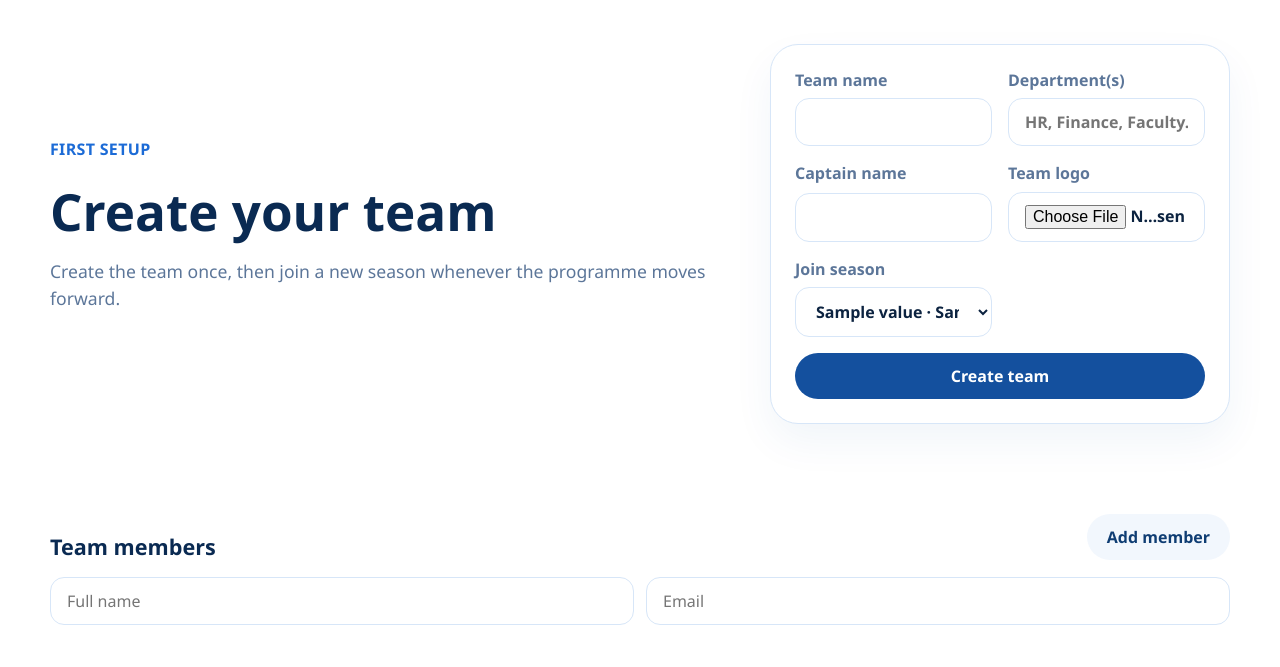
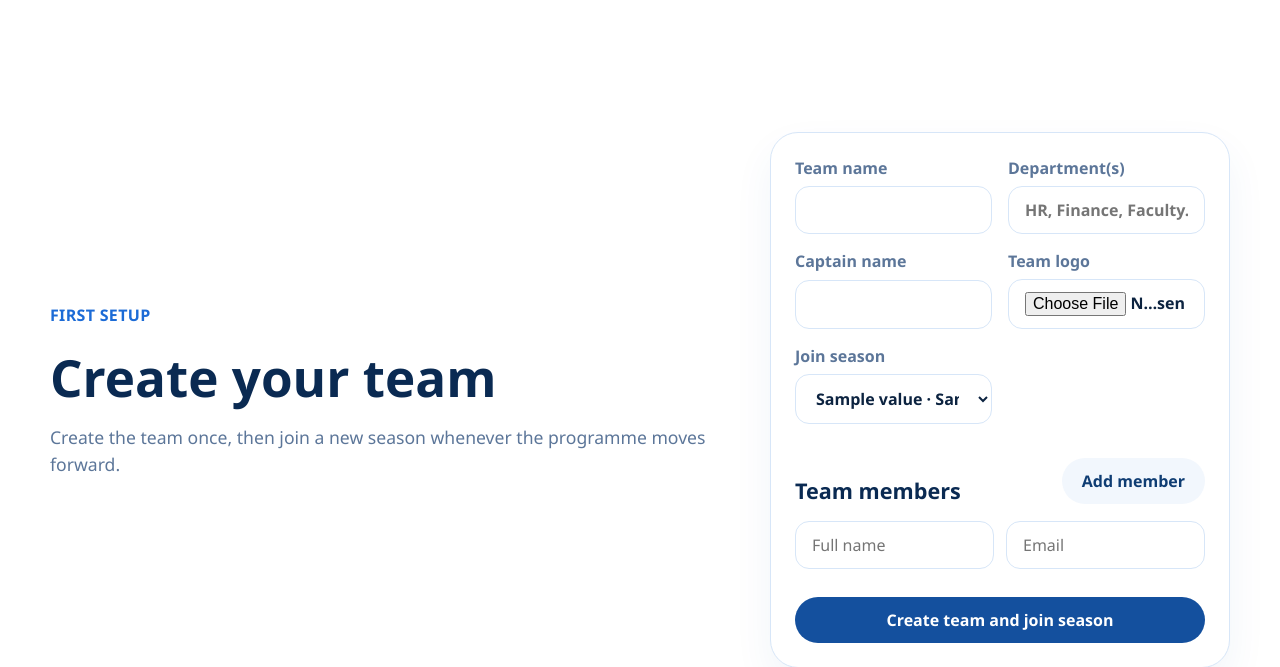
Before and after one commit to IrinaIzq/well-being-ambassadors, a Flask app: template app/templates/team_create.html in a window 1280 px wide. Shown: the top 667 px of the page. Run offline with Flask 3, Linux system fonts and the light colour scheme; the template is opened without the code that fills it: most values are stand-ins (such as "Sample title", 1, 10 or a date in 2020).

Commit message:
fixed bug create_team

```diff
--- a/app/seasons/data.py
+++ b/app/seasons/data.py
@@ -164,7 +164,7 @@ BONUS_CHALLENGES = [
     {
         "key": "bonus-step-challenge",
         "title": "Step Challenge",
-        "description": "Complete a step challenge as a team during the day.",
+        "description": "Walk or run for at least 30 minutes 4 times in a week.",
     },
     {
         "key": "bonus-kindness",
--- a/app/templates/team_create.html
+++ b/app/templates/team_create.html
@@ -53,12 +53,6 @@
         </select>
     </label>
 
-    <button class="button primary wide" type="submit">
-        Create team
-    </button>
-
-</form>
-
     <div class="wide">
         <div class="section-heading">
             <h2>Team members</h2>
@@ -73,6 +67,7 @@
     </div>
 
     <button class="button primary wide" type="submit">Create team and join season</button>
+
 </form>
 </section>
 {% endblock %}
```
Lines whose indentation alone changed are shown as unchanged.
